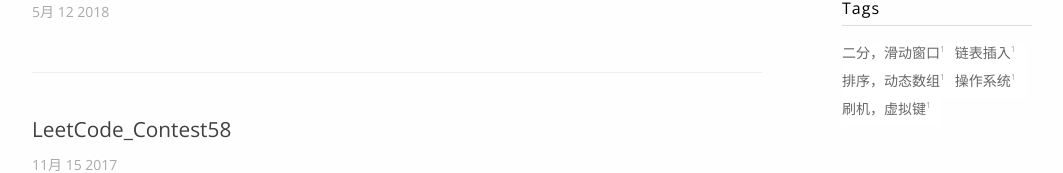
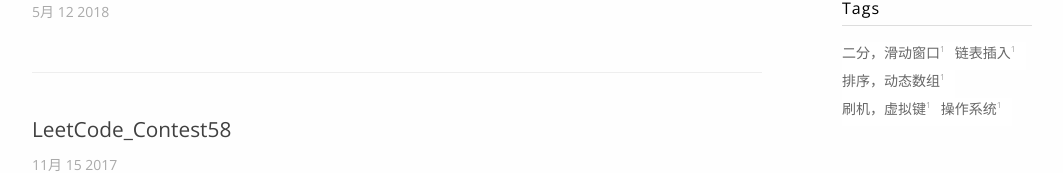
Before and after one commit to dhupxd/dhupxd.github.io, a plain HTML site: page index.html in a window 1280 px wide. Shown: the part 145-318 px from the top of the page, without its empty margins (108-1171 px from the left). Drawn offline with nearby package versions, Linux system fonts and the light colour scheme; a web font is replaced by a local one.

Commit message:
Site updated: 2018-05-12 15:38:22

```diff
--- a/index.html
+++ b/index.html
@@ -296,7 +296,7 @@
 
     <section id="tags" class="widget-area widget_tags">
         <h3 class="widget-title">Tags</h3>
-        <ul class="tag-list"><li class="tag-list-item"><a class="tag-list-link" href="/tags/二分，滑动窗口/">二分，滑动窗口</a><span class="tag-list-count">1</span></li><li class="tag-list-item"><a class="tag-list-link" href="/tags/链表插入/">链表插入</a><span class="tag-list-count">1</span></li><li class="tag-list-item"><a class="tag-list-link" href="/tags/排序，动态数组/">排序，动态数组</a><span class="tag-list-count">1</span></li><li class="tag-list-item"><a class="tag-list-link" href="/tags/操作系统/">操作系统</a><span class="tag-list-count">1</span></li><li class="tag-list-item"><a class="tag-list-link" href="/tags/刷机，虚拟键/">刷机，虚拟键</a><span class="tag-list-count">1</span></li></ul>
+        <ul class="tag-list"><li class="tag-list-item"><a class="tag-list-link" href="/tags/二分，滑动窗口/">二分，滑动窗口</a><span class="tag-list-count">1</span></li><li class="tag-list-item"><a class="tag-list-link" href="/tags/链表插入/">链表插入</a><span class="tag-list-count">1</span></li><li class="tag-list-item"><a class="tag-list-link" href="/tags/排序，动态数组/">排序，动态数组</a><span class="tag-list-count">1</span></li><li class="tag-list-item"><a class="tag-list-link" href="/tags/刷机，虚拟键/">刷机，虚拟键</a><span class="tag-list-count">1</span></li><li class="tag-list-item"><a class="tag-list-link" href="/tags/操作系统/">操作系统</a><span class="tag-list-count">1</span></li></ul>
     </section>
 
 
```
